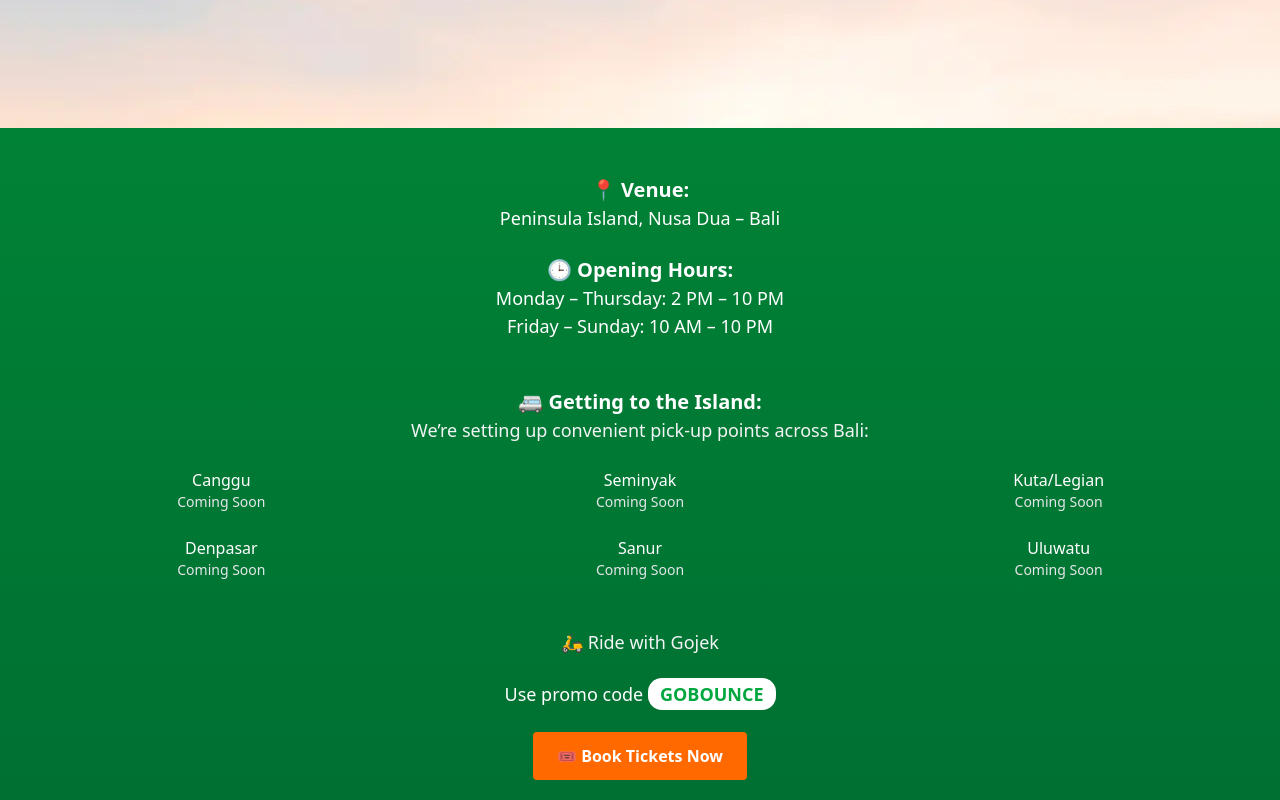
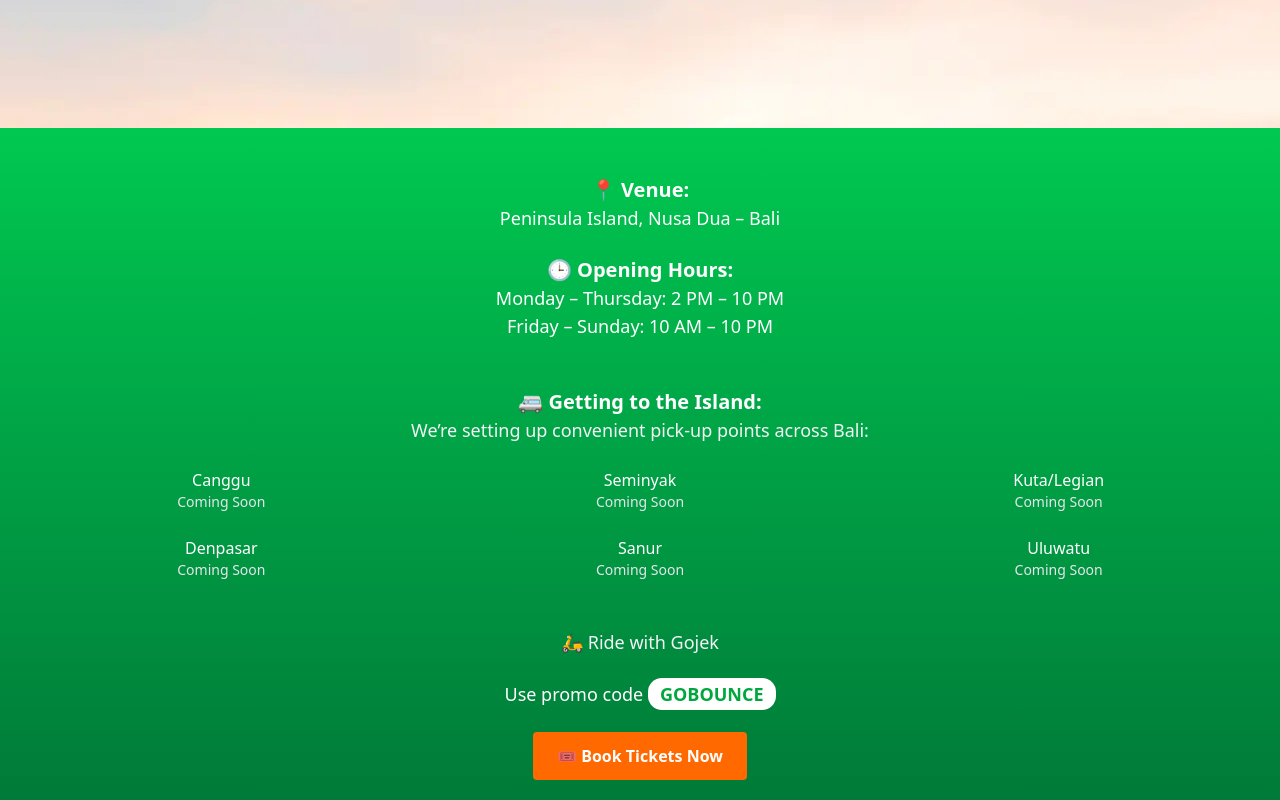
Before and after one commit to dalfiannur/bigbouncebali, a Next.js app: page /en in a window 1280 px wide. Shown: the part 2900-3700 px from the top of the page. Built offline with nearby package versions, Linux system fonts and the light colour scheme.

Commit message:
Fix Attraction Section Card Height

```diff
--- a/src/app/[locale]/page.tsx
+++ b/src/app/[locale]/page.tsx
@@ -82,7 +82,7 @@ export default function HomePage({params}: { params: Promise<Record<string, stri
 					<AboutSection items={aboutSlides}/>
 					<AttractionSection/>
 				</main>
-				<div className="bg-gradient-to-t from-green-800 to-green-700">
+				<div className="bg-gradient-to-b from-green-500 to-green-900">
 					<CTASection/>
 					<Footer/>
 					<FloatingCTA/>
--- a/src/components/attraction-section.tsx
+++ b/src/components/attraction-section.tsx
@@ -170,7 +170,7 @@ export const AttractionSection = () => {
 								<Card
 									data-type={attraction.id}
 									className={cn(
-										`border-2 transition-all duration-300 cursor-pointer transform hover:scale-105 hover:shadow-lg h-[350px]`,
+										`border-2 transition-all duration-300 cursor-pointer transform hover:scale-105 hover:shadow-lg h-auto md:h-[350px]`,
 										`data-[type=octoblast]:border-green-800/20 data-[type=octoblast]:hover:border-green-800`,
 										`data-[type=bounce-house]:border-red-500/20 data-[type=bounce-house]hover::border-red-500`,
 										`data-[type=the-giant]:border-orange-500/20 data-[type=the-giant]:hover:border-orange-500`,
```
